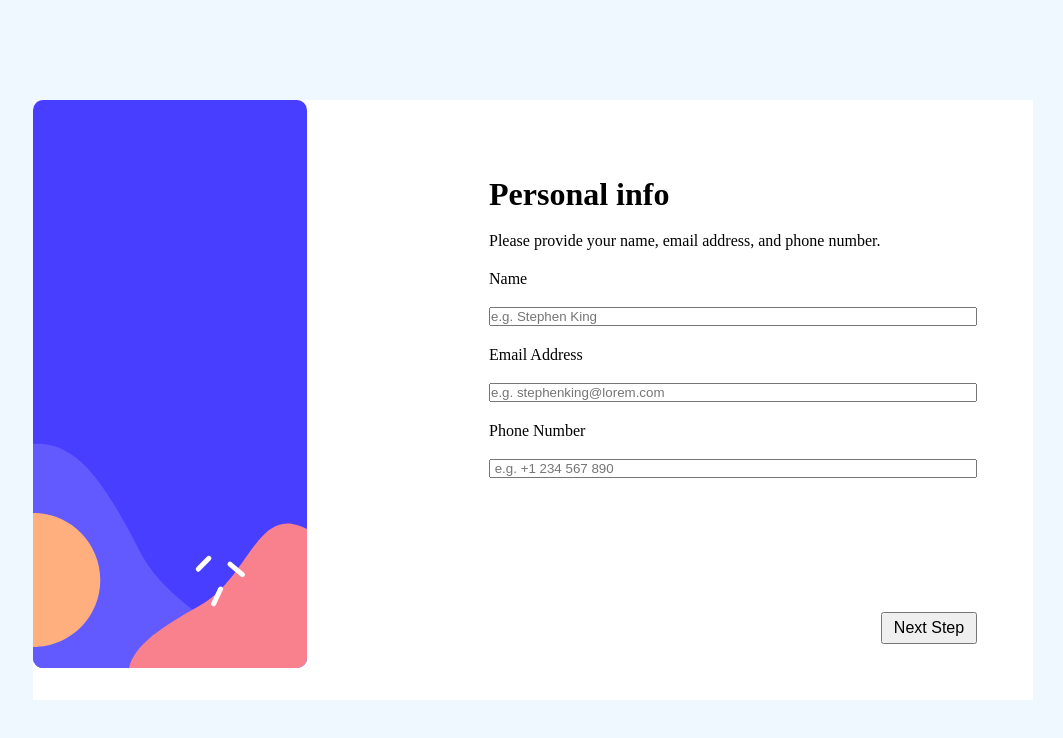
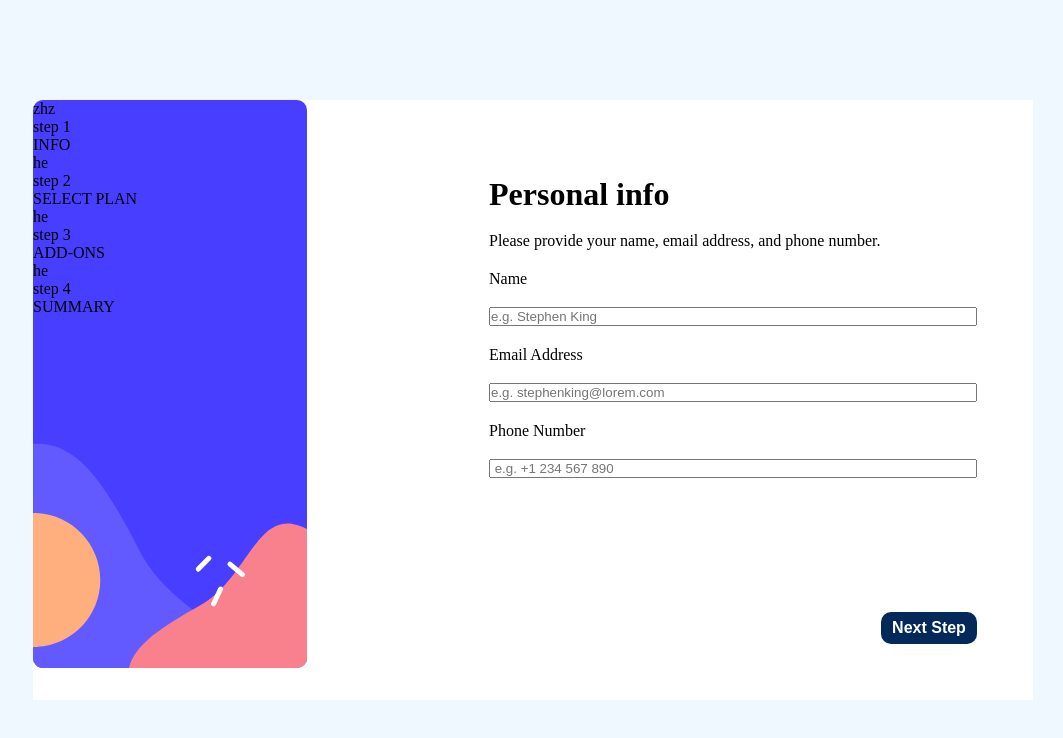
Before and after one commit to Fossele/multi-form-page, a React (Vite) app: page / in a window 1280 px wide. Shown: the top 738 px of the page, without its empty margins (217-1280 px from the left). Built offline with nearby package versions, Linux system fonts and the light colour scheme.

Commit message:
Add all project files

```diff
--- a/src/App.css
+++ b/src/App.css
@@ -68,12 +68,15 @@
     display: flex;
     align-items: center;
     justify-content: center;
+    background-color: hsl(218, 100%, 97%);
+    padding: 1rem;
+    border-radius: 1rem;
 }
 
 .blue{
 width: 10px;
 height: 10px;
-background-color: blue;
+background-color: white;
 border: none;
 border-radius: 50%;
 }
@@ -82,7 +85,11 @@ border-radius: 50%;
 width: 30px;
 height: 14px;
 display: flex;
-
+align-items: center;
+background-color: hsl(213, 96%, 18%);
+border: none;
+padding: 1px 5px;
+border-radius: 30%;
 }
 
 .plan-btn-rigth{
@@ -107,6 +114,29 @@ display: flex;
     height: 2rem;
     width: 6rem;
     font-size: 1rem;
+    border-radius: 10px;
+}
+
+button.prev{
+    border: none;
+    background-color: inherit;
+    color: black;
+}
+
+button.prev:hover{
+    border: none;
+    background-color: inherit;
+    color: hsl(213, 96%, 18%);
+    font-weight: bold;
+}
+
+
+button.next{
+  border: none;
+  background-color: hsl(213, 96%, 18%);
+  color: white;
+  font-weight: bold;
+
 }
 
 .box{
@@ -114,6 +144,7 @@ display: flex;
      height: 4rem;
      width: 100%;
      padding: 1.5rem;
+    border-radius: 1rem;
 }
 
 .add-on{
@@ -122,3 +153,23 @@ display: flex;
     justify-content: space-evenly;
     height: 80%;
 }
+
+.thank{
+    height: 80%;
+    display: flex;
+    align-items: center;
+    justify-content: center;
+    flex-direction: column;
+}
+
+div.thank h1{
+    margin: 10px;
+}
+
+div.thank img{
+    margin-bottom: 20px;
+}
+
+div.thank p{
+   font-weight: 300;
+}
--- a/src/App.jsx
+++ b/src/App.jsx
@@ -46,7 +46,7 @@ function Step2({ setStep, setLevel, plan, setPlan }) {
             <img src={arcade} />
             <span>
               <b>Arcade</b>
-              {plan == "monthly" ? <p>$9/mo</p>: <p>$90/yr</p>}
+              {plan == "monthly" ? <p>$9/mo</p> : <p>$90/yr</p>}
             </span>
           </div>
 
@@ -54,7 +54,7 @@ function Step2({ setStep, setLevel, plan, setPlan }) {
             <img src={advanced} />
             <span>
               <b>Advanced</b>
-              {plan == "monthly" ?<p>$12/mo</p>:<p>$120/yr</p>}
+              {plan == "monthly" ? <p>$12/mo</p> : <p>$120/yr</p>}
             </span>
           </div>
 
@@ -62,7 +62,7 @@ function Step2({ setStep, setLevel, plan, setPlan }) {
             <img src={pro} />
 
             <span> <b>Pro</b>
-            {plan == "monthly" ?<p>$15/mo</p>:<p>$150/yr</p>}
+              {plan == "monthly" ? <p>$15/mo</p> : <p>$150/yr</p>}
             </span>
           </div>
         </div>
@@ -70,7 +70,7 @@ function Step2({ setStep, setLevel, plan, setPlan }) {
 
         <div className='subs'>
           <p>Monthly</p>
-          <button className={plan == "monthly" ? "plan-btn-left":"plan-btn-rigth"} onClick={() => {
+          <button className={plan == "monthly" ? "plan-btn-left" : "plan-btn-rigth"} onClick={() => {
             if (plan == "monthly") { setPlan("yearly") } else { setPlan("monthly") }
 
           }} >
@@ -106,14 +106,14 @@ function Step3({ setStep, plan, onlineService, setOnlineService, largerStorage,
             {(plan == "monthly") ? <span>+$1/mo</span> : <span>+$1/yr</span>}
           </div>
 
-          <div className="box"  onClick={() => setLargerStorage(!largerStorage)}>
+          <div className="box" onClick={() => setLargerStorage(!largerStorage)}>
             <img src='tick' alt='tick' />
             <span>Larger storage</span>
             <span> Extra 1TB of cloud save</span>
             {(plan == "monthly") ? <span>+$2/mo</span> : <span>+$2/yr</span>}
           </div>
 
-          <div  className="box" onClick={() => setCustomProfile(!customProfile)}>
+          <div className="box" onClick={() => setCustomProfile(!customProfile)}>
             <img src='tick' alt='tick' />
             <span>Customizable Profile</span>
             <span> Custom theme on your profile</span>
@@ -232,12 +232,12 @@ function Step4({ plan, setStep, largerStorage, customProfile, onlineService, lev
 
 function Step5() {
   return (
-    <div>
+    <div className='thank'>
       <img src={thankyou} alt='tick' />
       <h1>Thank you!</h1>
 
-      <p>Thanks for confirming your subscription! We hope you have fun
-        using our platform. If you ever need support, please feel free
+      <p>Thanks for confirming your subscription! We hope you have <br /> fun
+        using our platform. If you ever need support, please feel<br /> free
         to email us at support@loremgaming.com.</p>
 
     </div>
@@ -250,7 +250,26 @@ function SideBar() {
 
   return (
     <div className='sidebar'>
-
+      <div>
+        <div>zhz</div>
+        <div>step 1</div>
+        <div>INFO</div>
+      </div>
+      <div>
+        <div>he</div>
+        <div>step 2</div>
+        <div>SELECT PLAN</div>
+      </div>
+      <div>
+        <div>he</div>
+        <div>step 3</div>
+        <div>ADD-ONS</div>
+      </div>
+      <div>
+        <div>he</div>
+        <div>step 4</div>
+        <div>SUMMARY</div>
+      </div>
     </div>
   );
 }
@@ -271,7 +290,6 @@ function ContentContainer() {
       {(step == "step3") && <Step3 setStep={setStep} plan={plan} largerStorage={largerStorage} onlineService={onlineService} customProfile={customProfile} setOnlineService={setOnlineService} setCustomProfile={setCustomProfile} setLargerStorage={setLargerStorage} />}
       {(step == "step4") && <Step4 setStep={setStep} plan={plan} level={level} largerStorage={largerStorage} onlineService={onlineService} customProfile={customProfile} />}
       {(step == "step5") && <Step5 setStep={setStep} />}
-
     </div>
   );
 }
--- a/src/index.css
+++ b/src/index.css
@@ -5,4 +5,5 @@
     display: flex;
     align-items: center;
     justify-content: center;
+    font-family:Ubuntu;
 }
```
Lines whose indentation alone changed are shown as unchanged.
